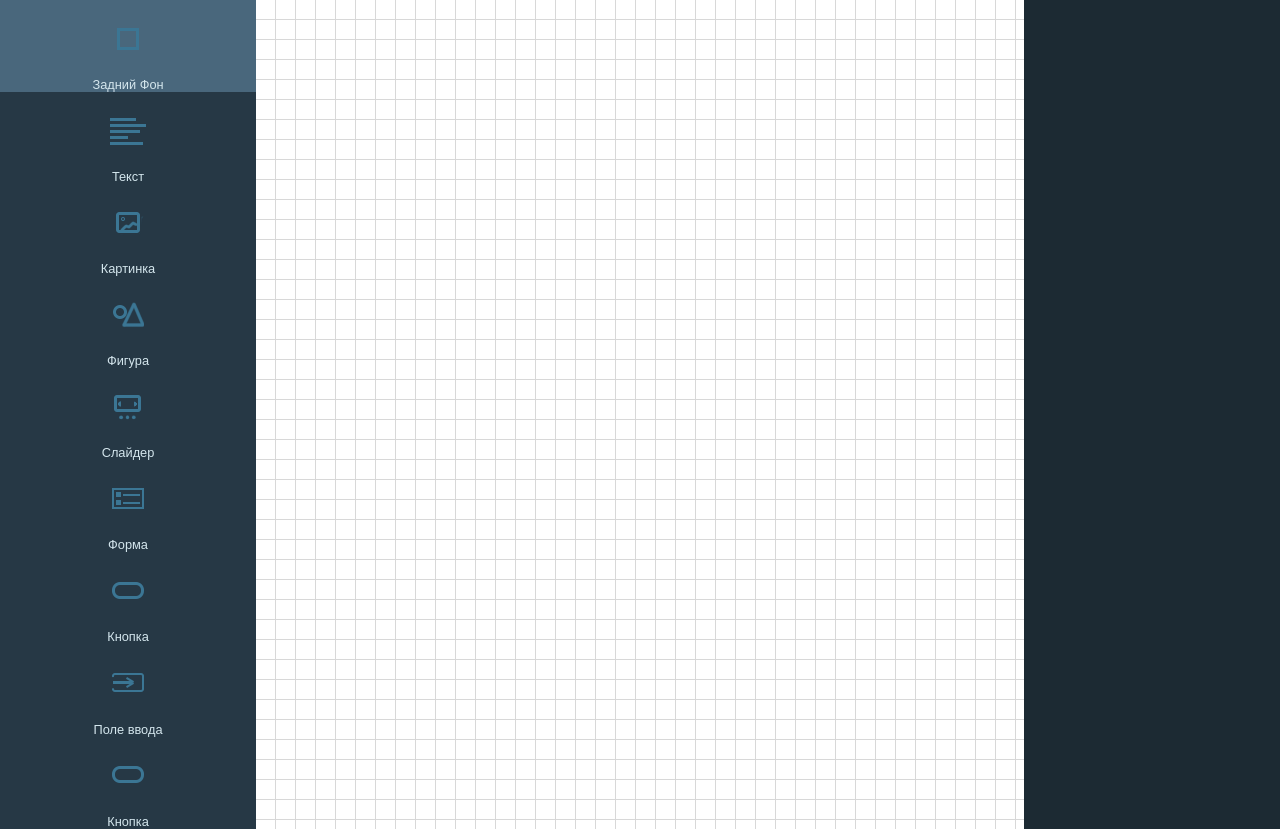
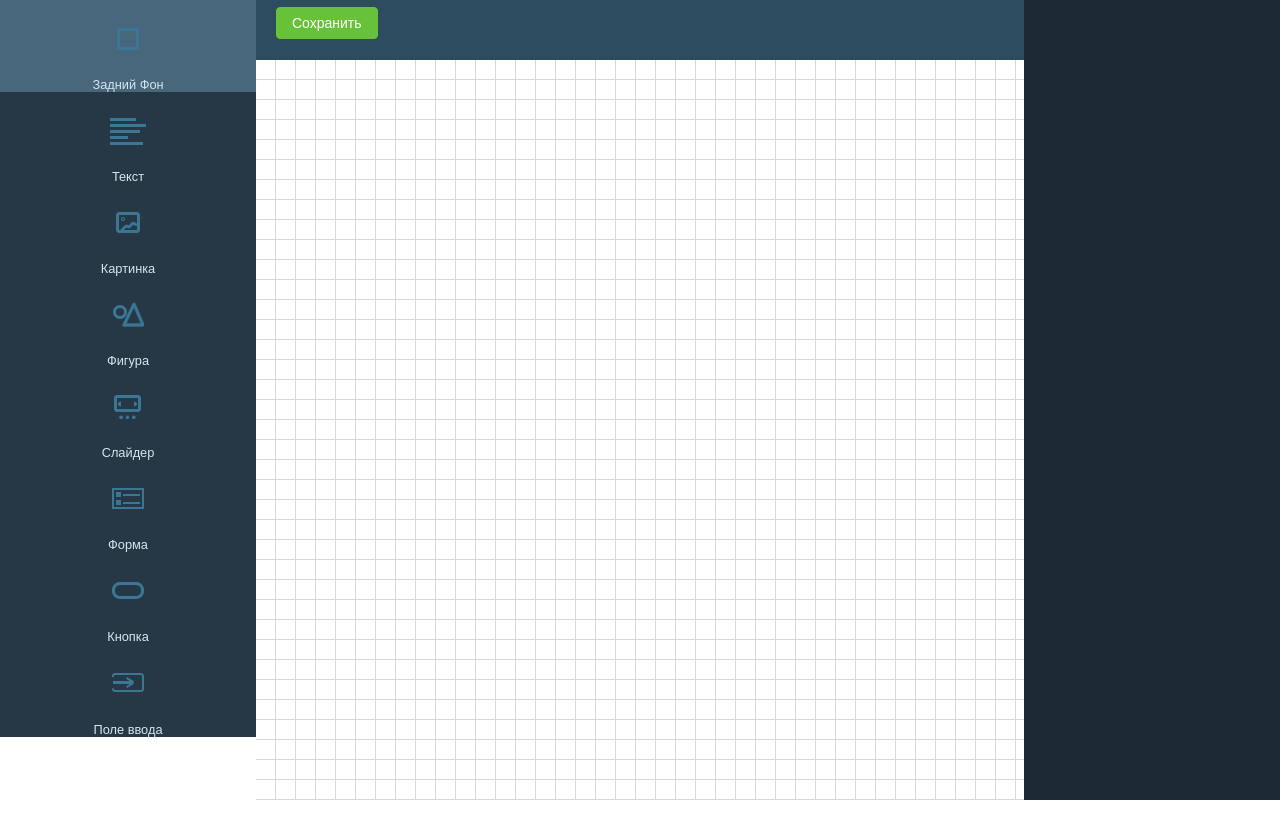
Before and after one commit to ipon1105/WebConstructer, a Vue app in the folder vue/: page / in a window 1280 px wide. After the commit the page ends 800 px from the top, so only its background shows below. Built offline with nearby package versions, Linux system fonts and the light colour scheme.

Commit message:
Добавил хедер и скрол на боковых меню

```diff
--- a/vue/src/App.vue
+++ b/vue/src/App.vue
@@ -6,11 +6,17 @@
     <!-- Меню с кнопками -->
     <el-container>
           <el-aside :width="menuWidth">
+            <el-scrollbar height="100%" style="position: fixed; width: 20%;">
               <div class="menu">
                 <WidgetsMenu @add-block="addBlock"></WidgetsMenu>
               </div>
+            </el-scrollbar>
           </el-aside>
       <!-- Общее поле, где можно перемещать элементы -->
+      <el-container>
+        <el-header class="header">
+          <el-button class="btnAccept" type="success">Сохранить</el-button>
+        </el-header>
         <el-main>
           <div
             class="container"
@@ -28,13 +34,18 @@
             ></component>
           </div>
         </el-main>
+      </el-container>
         <el-aside :width="menuWidth">
           <div class="objectMenu" id="optionsMenu">
           </div>
         </el-aside>
     </el-container>
   </div>
+
+
+
 </template>
+
 
 <script>
 import { mapGetters } from 'vuex'
@@ -159,4 +170,12 @@
   width: 100%;
   height: 100%;
 }
+
+.header{
+  background-color: #2d4c5f;
+}
+
+.btnAccept{
+  margin-top: 1%;
+}
 </style>
--- a/vue/src/components/Movable/BlockMenu.vue
+++ b/vue/src/components/Movable/BlockMenu.vue
@@ -1,5 +1,6 @@
 <template>
-    <div class="widjetsMenu">
+    <div class="widjetsMenu" style="background-color: #1C2A33; position: fixed;">
+        <el-scrollbar height="100%" style="position: fixed;  padding-left: 1%; background-color: #1C2A33;">
             <p class="widgetsMenuHeader">
                 Настройка виджета
             </p>
@@ -15,8 +16,7 @@
             </div>
 
             <button class="buttonDelete" @click="deleteElement">Удалить</button>
-
-
+        </el-scrollbar>
     </div>
 </template>
 
@@ -95,10 +95,11 @@
 
 <style scoped>
 .widjetsMenu{
-    width:95%;
-    padding-left: 5%;
+    width:100%;
+    /* padding-left: 1%; */
     font-family:Verdana, Geneva, Tahoma, sans-serif;
     color: #DDD;
+    background-color: #1C2A33;
 }
 
 .buttonDelete{
@@ -108,6 +109,7 @@
     color: #FFFFFF;
     border-radius: 4%;
     padding: 3%;
+    margin-bottom: 10%;
 }
 
 .buttonDelete:hover{
--- a/vue/src/store/modules/menu.js
+++ b/vue/src/store/modules/menu.js
@@ -54,11 +54,6 @@
                 id: 7,
                 title: 'Поле ввода',
                 name: 'Input',
-            },
-            {
-                id: 8,
-                title: 'Кнопка',
-                name: 'Button',
             },
         ],
         blockMenuData: {
```
Lines whose indentation alone changed are shown as unchanged.
